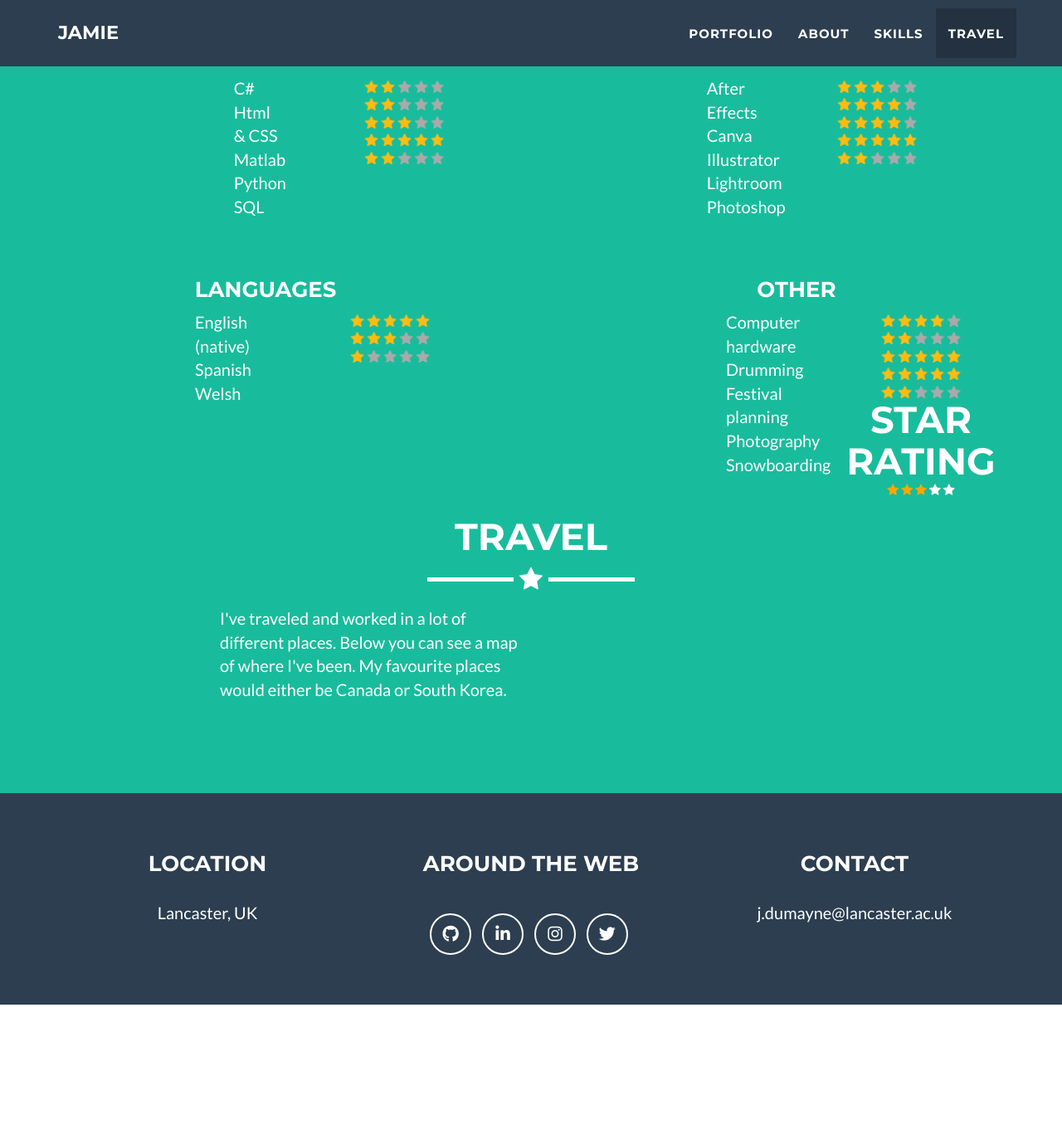
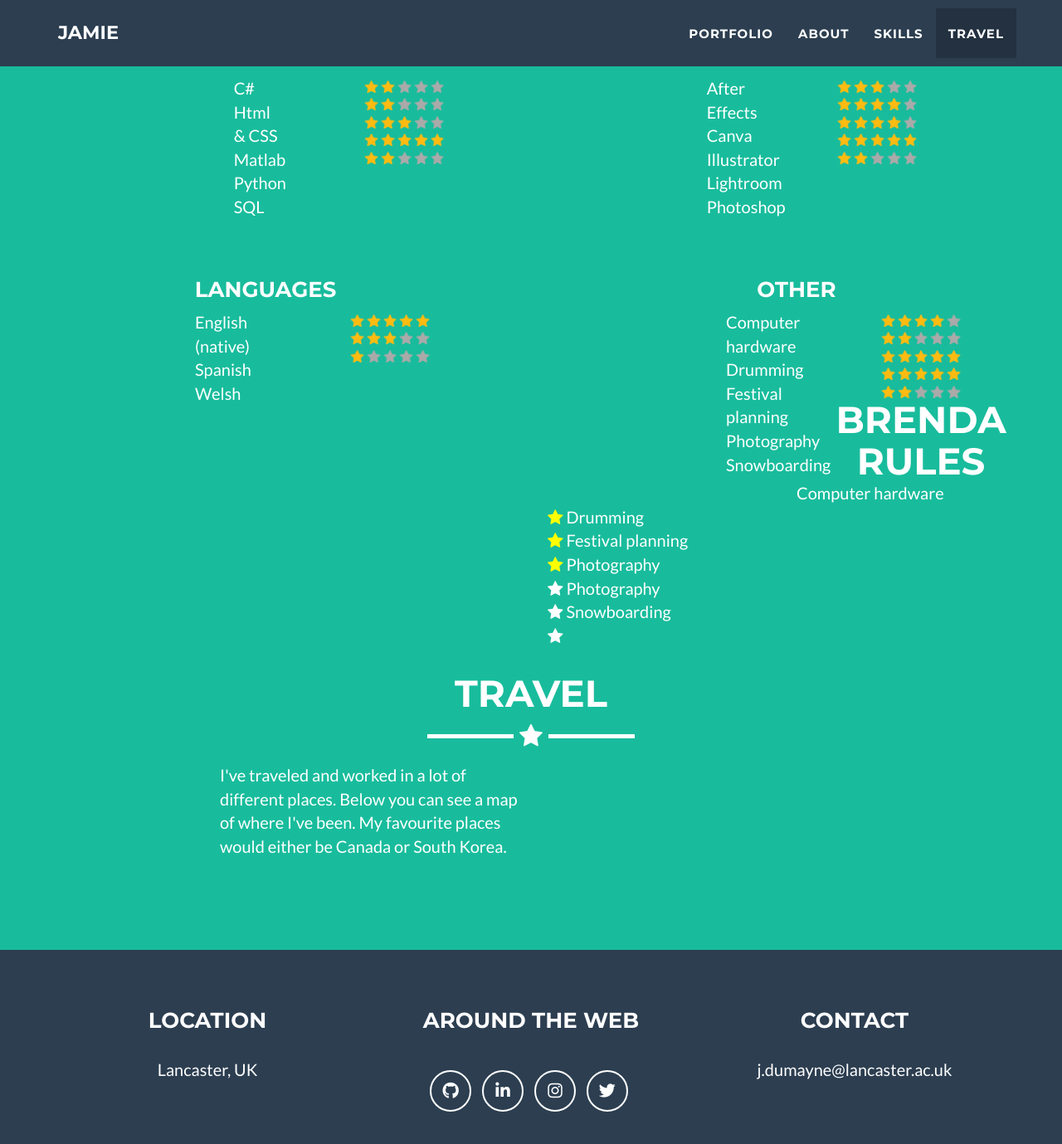
Before and after one commit to jamiedumayne/jamiedumayne.github.io, a Jekyll site: the page built from _posts/2014-07-18-project-1.markdown, in a window 1280 px wide and 1400 px high, scrolled down 2628 px. Shown: the top 1379 px of the window at 83% size. Built offline with Jekyll 4.4.1, drawn with Linux system fonts in a browser that asks for light colours; before the commit the page ends 3839 px from its top, so only the background shows below that.

Commit message:
Update skills.html

```diff
--- a/_includes/skills.html
+++ b/_includes/skills.html
@@ -182,18 +182,19 @@
           <link rel="stylesheet" href="https://cdnjs.cloudflare.com/ajax/libs/font-awesome/4.7.0/css/font-awesome.min.css">
 <style>
 .checked {
-  color: orange;
+  color: yellow;
 }
 </style>
 </head>
 <body>
 
-<h2>Star Rating</h2>
-<span class="fa fa-star checked"></span>
-<span class="fa fa-star checked"></span>
-<span class="fa fa-star checked"></span>
-<span class="fa fa-star"></span>
-<span class="fa fa-star"></span>
+<h2>Brenda Rules</h2>
+<p>Computer hardware<br> <span class="fa fa-star checked"></span>
+Drumming<br> <span class="fa fa-star checked"></span>
+Festival planning<br><span class="fa fa-star checked"></span>
+Photography<br> <span class="fa fa-star"></span>
+Photography<br> <span class="fa fa-star"></span>
+Snowboarding<br> <span class="fa fa-star"></span>
         </div>
       </div>
     </div>
```
